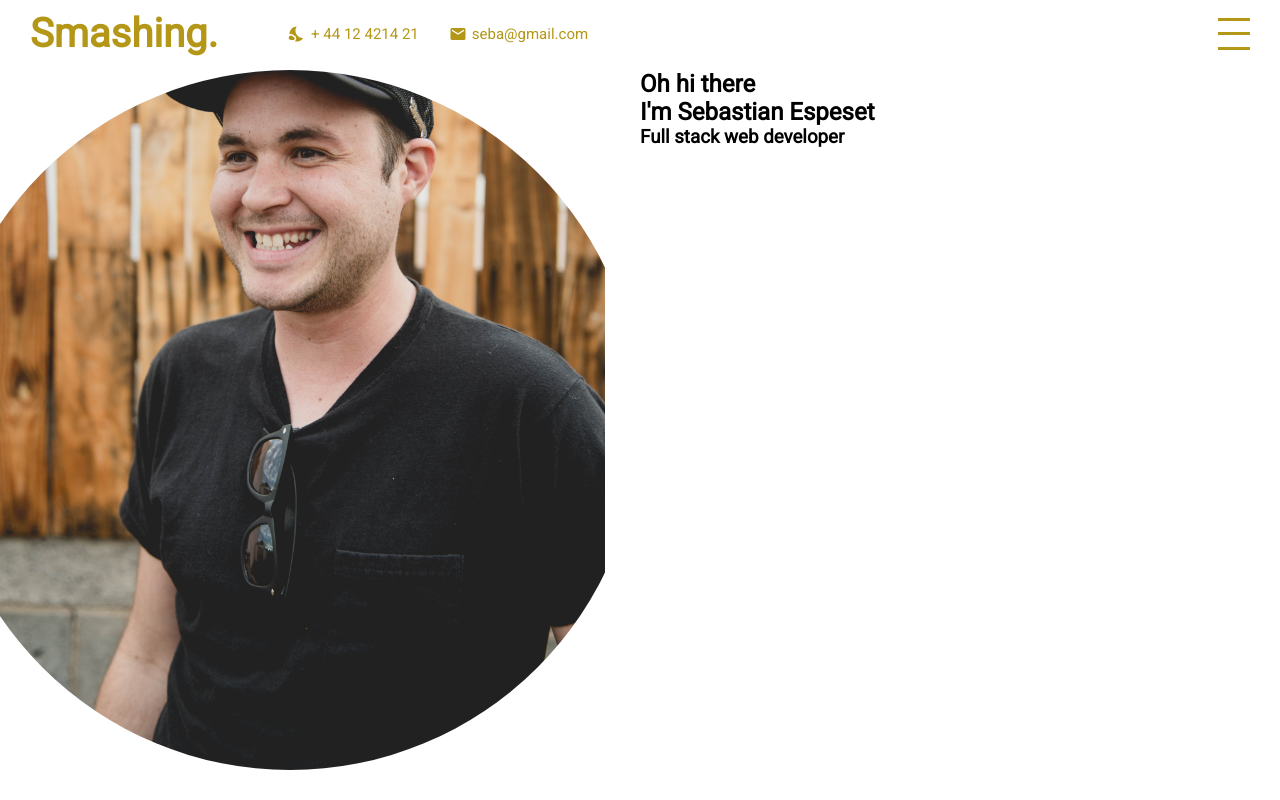
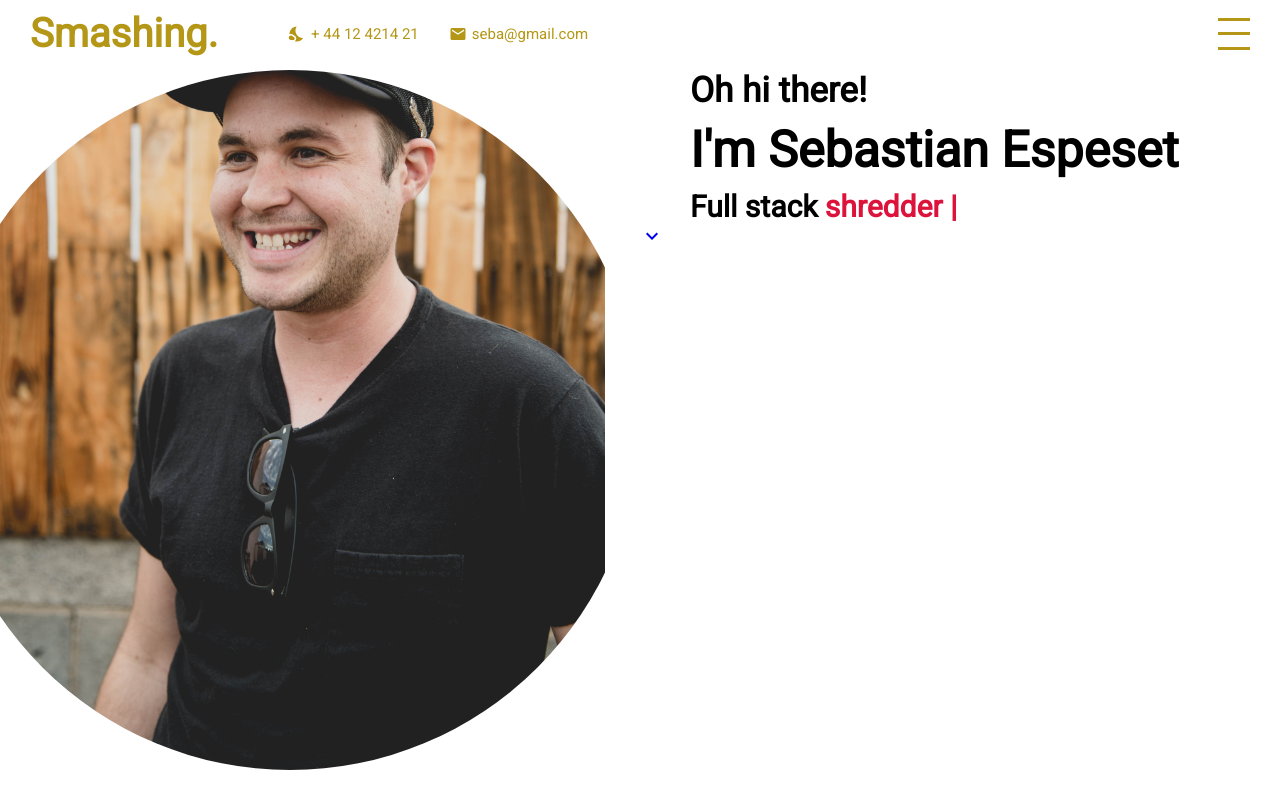
Before and after one commit to sebastian-espeset/responsive-portfolio, a React (Create React App) app: page / in a window 1280 px wide. Built offline with nearby package versions, Linux system fonts and the light colour scheme.

Commit message:
builds out intro 2

```diff
--- a/src/components/intro/Intro.jsx
+++ b/src/components/intro/Intro.jsx
@@ -1,7 +1,24 @@
 import "./intro.scss"
+import KeyboardArrowDownIcon from '@material-ui/icons/KeyboardArrowDown';
+import {useEffect, useRef} from "react";
+import {init} from "ityped";
 
 export default function Intro() {
+    const textRef=useRef()
+
+    useEffect(() => {
+        init(
+            textRef.current,{
+                showCursor:true,
+                backDelay:1500,
+                backSpeed:60,
+                strings:["developer ","shredder ","mistake maker "]
+            }
+        )
+    }, []);
+
     return (
+
         <div className="intro" id="intro">
             <div className="left">
                 <div className="imgContainer">
@@ -10,10 +27,13 @@ export default function Intro() {
             </div>
             <div className="right">
                 <div className="wrapper">
-                    <h2> Oh hi there</h2>
-                    <h2> I'm Sebastian Espeset</h2>
-                    <h3> Full stack web developer</h3>
+                    <h2> Oh hi there!</h2>
+                    <h1> I'm Sebastian Espeset</h1>
+                    <h3> Full stack <span ref={textRef}></span></h3>
                 </div>
+                <a href="#portfolio">
+                    <KeyboardArrowDownIcon className="icon"/>
+                </a>
             </div>
         </div>
     )
--- a/src/components/intro/intro.scss
+++ b/src/components/intro/intro.scss
@@ -22,6 +22,48 @@
     }
     .right{
         flex:0.5;
+        .wrapper{
+             width:100%;
+             padding-left: 50px;
+             display:flex;
+             flex-direction: column;
+             justify-content: center;
+             h1{
+                font-size: 50px;
+                margin: 10px 0;
+
+             }
+             h2{
+                font-size: 35px;
+
+             }
+             h3{
+                font-size: 30px;
+                span{
+                    font-size: 30px;
+                    color:crimson;
+                }
+                .ityped-cursor{
+                    animation:blink 1s infinite;
+                }
+                @keyframes blink{
+                    50%{
+                        opacity: 1;
+                    }
+                    90%{
+                        opacity:0;
+                    }
+                }
+             }
+             a{
+                 position: absolute;
+                 bottom: 10px;
+
+                 icon{
+                    font-size: 800px;
+                }
+             }
+        }
 
     }
 }
```
Also changed, not shown: 1 other file (tests, documents, lock files or other folders).
